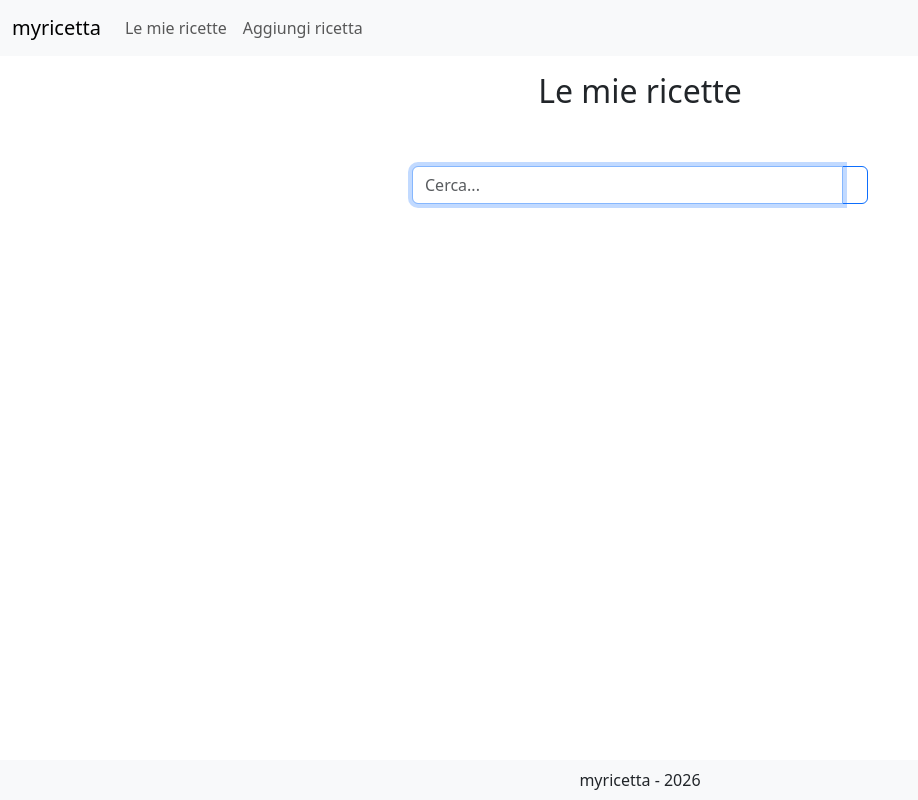
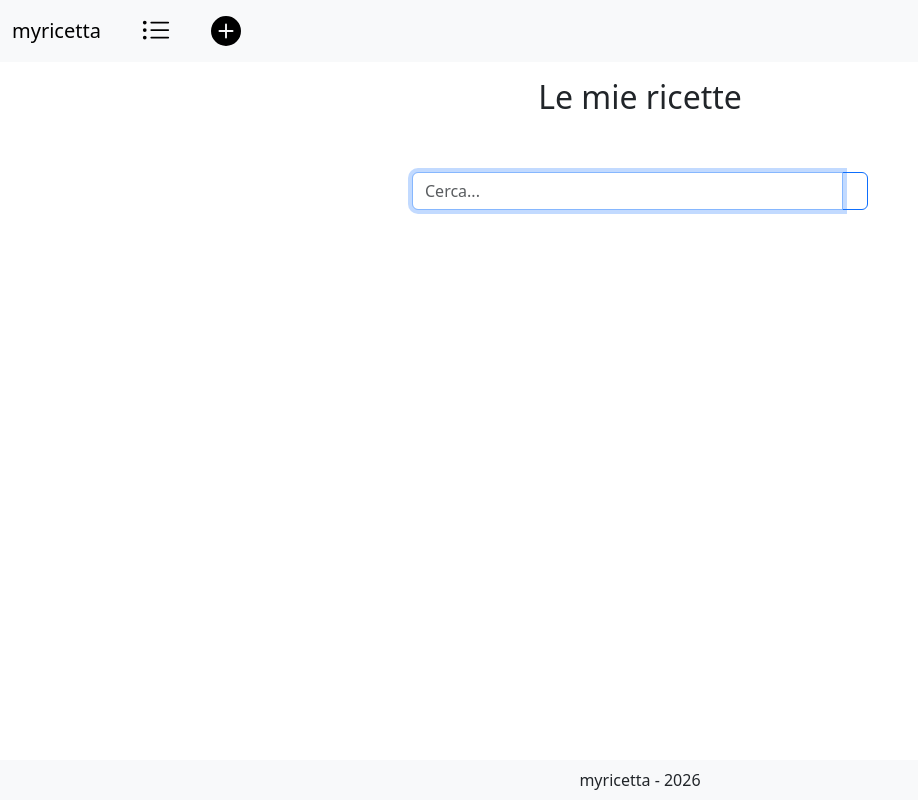
Before and after one commit to tave8/myricetta-react, a React (Vite) app: page / in a window 1280 px wide. Shown: the whole page, without its empty margins (0-918 px from the left). Built offline with nearby package versions, Linux system fonts and the light colour scheme.

Commit message:
navbar with icons

```diff
--- a/src/components/Navbar.jsx
+++ b/src/components/Navbar.jsx
@@ -1,17 +1,40 @@
 import { useState } from "react"
 import { Container, Row, Col, CardGroup, Card, Spinner, Alert, Button, Image, Form, ListGroup, Navbar, NavDropdown, Nav } from "react-bootstrap"
+import { ListUl as ListUlIcon, PlusCircleFill as PlusCircleFillIcon } from "react-bootstrap-icons"
 import { Helmet } from "react-helmet"
 import { BrowserRouter, Routes, Route, Link } from "react-router-dom"
 
 import Recipe from "../assets/js/Recipe/Recipe"
 
 const NavbarComponent = (props) => {
-  const [expanded, setExpanded] = useState(false)
+  return (
+    <>
+      {/* MOBILE */}
+      <Col xs={12} className="p-0">
+        <Navbar className="bg-body-tertiary">
+          <Container fluid>
+            <Navbar.Brand as={Link} to="/my-recipes">
+              myricetta
+            </Navbar.Brand>
 
-  const closeNavbar = () => setExpanded(false)
+            <Navbar.Collapse id="basic-navbar-nav">
+              <Nav className="me-auto ms-3 gap-4">
+                {/* my recipes */}
+                <Nav.Link as={Link} to="/my-recipes">
+                  <ListUlIcon size={30} />
+                </Nav.Link>
 
-  return (
-    <Col xs={12} className="p-0" style={{}}>
+                {/* add recipe */}
+                <Nav.Link as={Link} to="/add-recipe">
+                  <PlusCircleFillIcon size={30} />
+                </Nav.Link>
+              </Nav>
+            </Navbar.Collapse>
+          </Container>
+        </Navbar>
+      </Col>
+      {/* DESKTOP */}
+      {/* <Col xs={12} className="d-none d-md-block p-0">
         <Navbar expand="lg" expanded={expanded} onToggle={setExpanded} className="bg-body-tertiary">
           <Container fluid>
             <Navbar.Brand as={Link} to="/my-recipes" onClick={closeNavbar}>
@@ -33,7 +56,8 @@ const NavbarComponent = (props) => {
             </Navbar.Collapse>
           </Container>
         </Navbar>
-    </Col>
+      </Col> */}
+    </>
   )
 }
 
```
Lines whose indentation alone changed are shown as unchanged.
